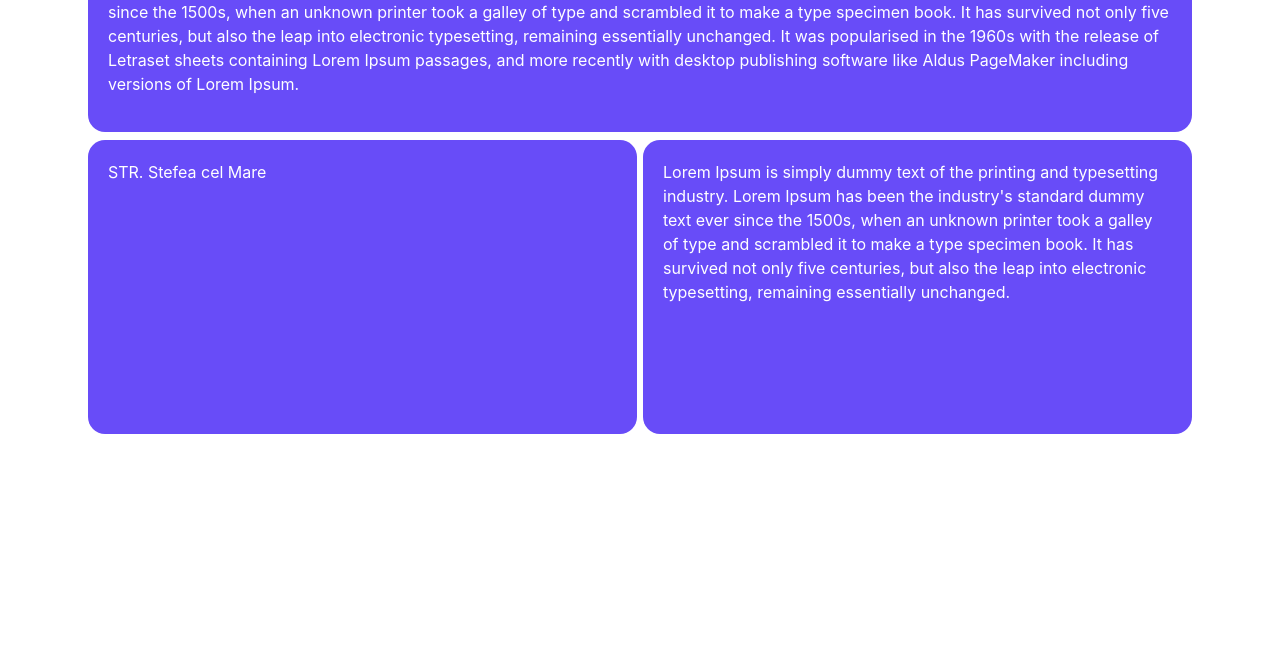
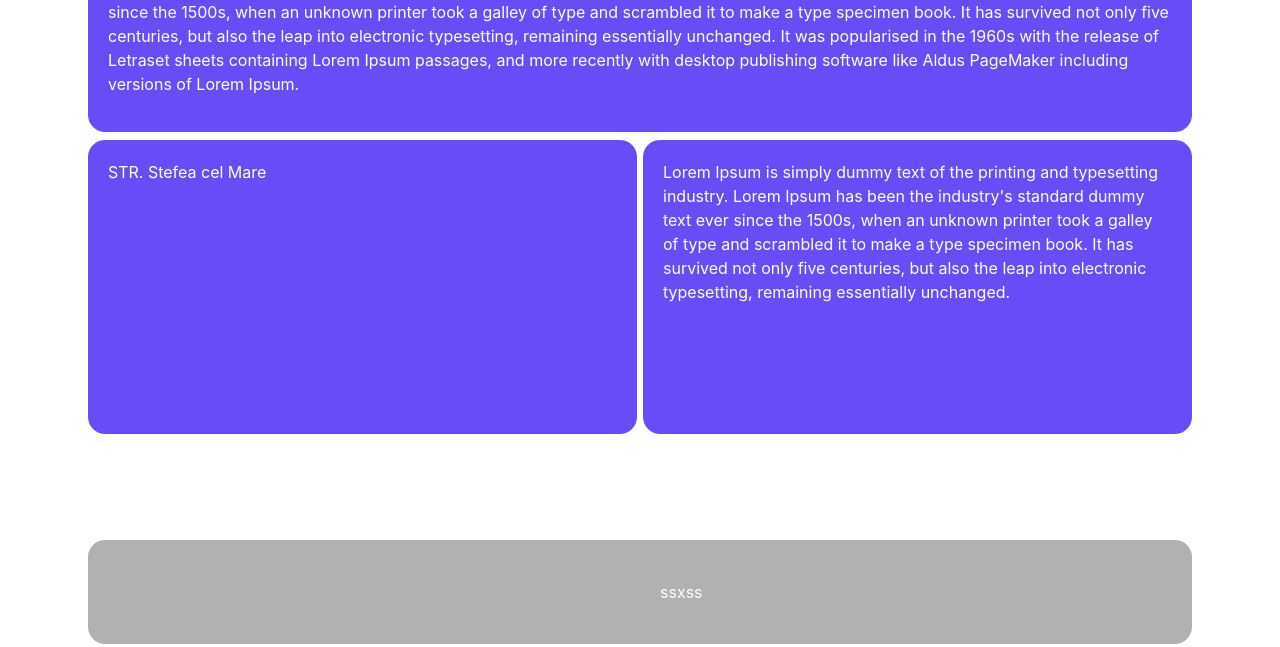
Before and after one commit to procopym/unicalc, a plain HTML site: page index.html in a window 1280 px wide. Shown: the part 219-866 px from the top of the page. Before the commit the page ends 800 px from the top, so only its background shows below. Drawn offline with nearby package versions, Linux system fonts and the light colour scheme.

Commit message:
add footer block

```diff
--- a/index.html
+++ b/index.html
@@ -64,6 +64,12 @@
           <p>Lorem Ipsum is simply dummy text of the printing and typesetting industry. Lorem Ipsum has been the industry's standard dummy text ever since the 1500s, when an unknown printer took a galley of type and scrambled it to make a type specimen book. It has survived not only five centuries, but also the leap into electronic typesetting, remaining essentially unchanged.</p>
       </div>
     </div>
+    </div>
+  <div class="spacer-big"></div>
+  <div class="jumbotron tab-content box" style="min-height: 100px; background-color: #b1b1b1">
+    <div class="row">
+      <div class="col-lg-6 left-block tab-content">ssxss</div>
+    </div>
   </div>
 </div>
 <script src="js/scripts.js"></script>
```
